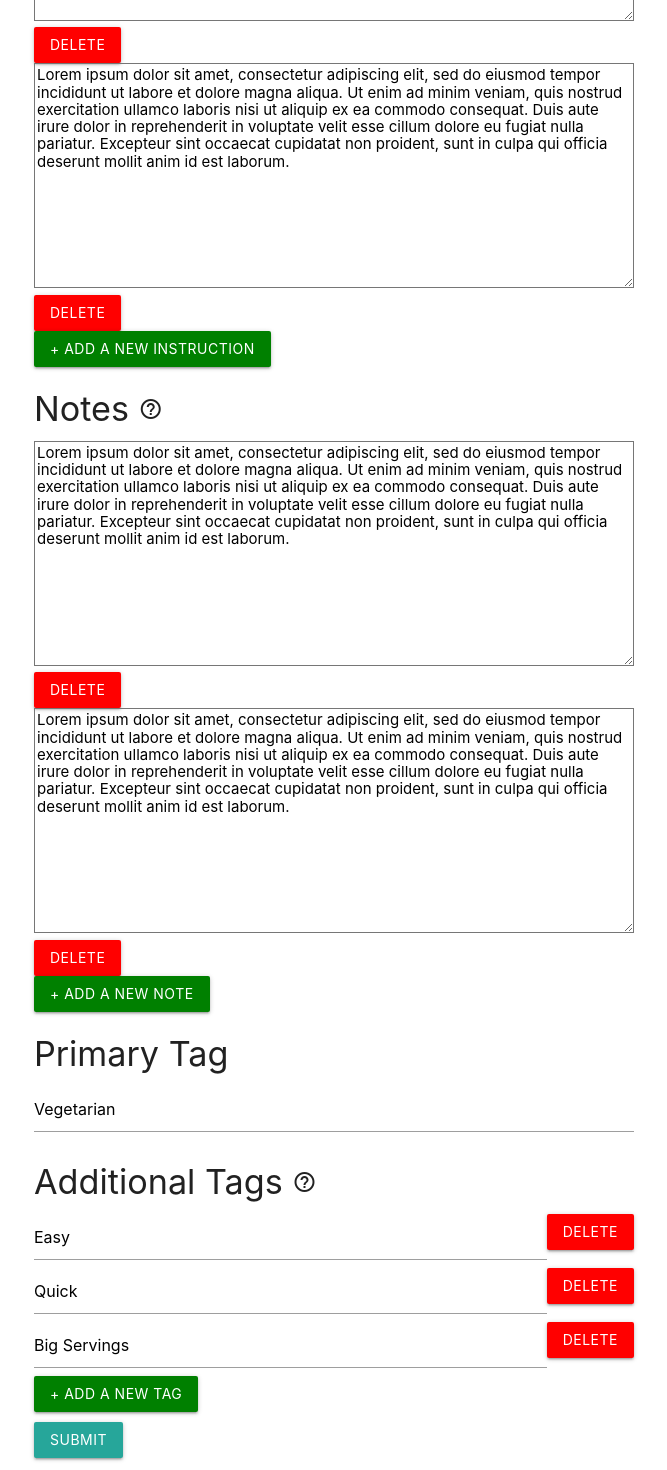
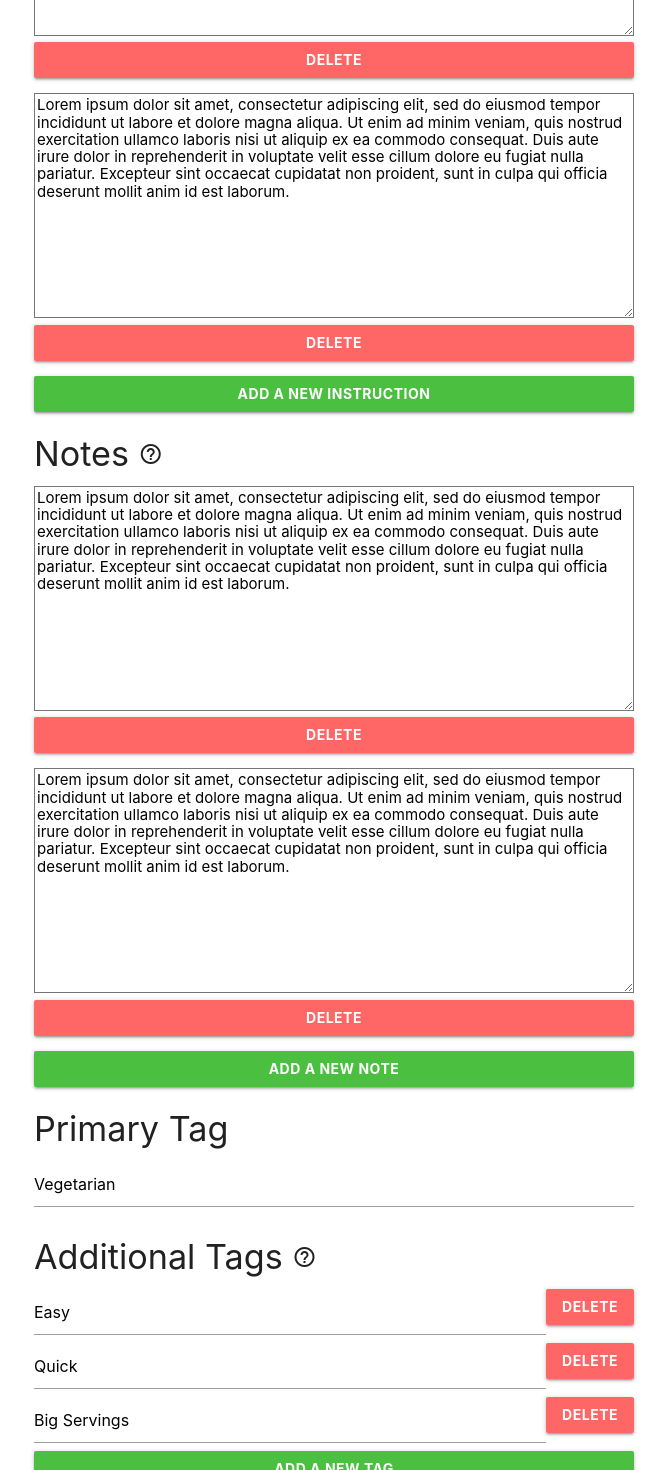
Before and after one commit to TaylorCookie/Recipe-PWA, an Angular app: page /recipe-edit/1 in a window 1280 px wide. Shown: the part 1330-2800 px from the top of the page, without its empty margins (306-973 px from the left). Built offline with nearby package versions, Linux system fonts and the light colour scheme.

Commit message:
Styling Changes
Max-width set for each page
Minor styling tweaks most places
Button styling in edit form

```diff
--- a/src/app/add-recipe-form/add-recipe-form.component.css
+++ b/src/app/add-recipe-form/add-recipe-form.component.css
@@ -3,7 +3,7 @@ h4 {
 }
 
 .recipePage {
-  max-width: 800px;
+  max-width: 600px;
 }
 
 .active {
--- a/src/app/cards/cards.component.css
+++ b/src/app/cards/cards.component.css
@@ -1,15 +1,3 @@
-.error_overlay {
-  position: absolute;
-  top: 0;
-  left: 0;
-  height: 100%;
-  width: 100%;
-  background-color: darkgrey;
-  z-index: 1000;
-  opacity: 0.8;
-  text-align: center;
-}
-
 .wrapper {
   max-width: 1400px;
   margin: auto;
--- a/src/app/display-recipe/display-recipe.component.css
+++ b/src/app/display-recipe/display-recipe.component.css
@@ -9,6 +9,7 @@ h5 {
   flex-direction: column;
   margin-bottom: 100px;
   margin-top: 10px;
+  max-width: 600px;
 }
 
 .summary_container {
@@ -18,19 +19,10 @@ h5 {
 .header {
   display: flex;
   align-items: center;
-  justify-content: center;
 }
 
-.title {
-  margin: 10px;
-}
-
-.favorite {
-  background-color: #b3b3b3;
-}
-
-.favorite_btn {
-  background-color: #ff625e;
+.edit_btn {
+  background-color: hsl(27, 100%, 70%);
 }
 
 .info_container {
--- a/src/app/display-recipe/display-recipe.component.html
+++ b/src/app/display-recipe/display-recipe.component.html
@@ -1,16 +1,13 @@
 <div class="recipe_container container">
-  <div class="summary_container" style.backgroundColor="{{ backgroundColor }}">
-    <div class="header">
-      <button
-        class="btn-floating btn_base favorite"
-        [class.favorite_btn]="recipe?.favorite"
-        (click)="updateFavorite($event, recipe!.id, recipe!)"
-      >
-        <i class="material-icons">favorite</i>
-      </button>
-      <h3 class="title">{{ recipe?.title }}</h3>
-      <a href="/recipe-edit/{{ recipe?.id }}">
-        <button class="btn-floating btn_base edit">
+  <div
+    class="summary_container container-fluid"
+    style.backgroundColor="{{ backgroundColor }}"
+  >
+    <div class="header row">
+      <h3 class="title col s9">{{ recipe?.title }}</h3>
+
+      <a class="col s3" href="/recipe-edit/{{ recipe?.id }}">
+        <button class="btn-floating btn_base edit_btn">
           <i class="material-icons">edit</i>
         </button></a
       >
--- a/src/app/display-recipe/display-recipe.component.ts
+++ b/src/app/display-recipe/display-recipe.component.ts
@@ -32,12 +32,4 @@ export class DisplayRecipeComponent implements OnInit {
       this.timeFormatted = this.recipeService.convertTime(recipe.time);
     });
   }
-
-  updateFavorite(event: any, id: number, recipe: Recipe): void {
-    // this.recipeService.favoriteRecipe(recipe, id).subscribe((res) => {
-    //   console.log(res);
-    // });
-
-    event.target.classList.toggle('favorite_btn');
-  }
 }
--- a/src/app/recipe-editor/recipe-editor.component.css
+++ b/src/app/recipe-editor/recipe-editor.component.css
@@ -19,6 +19,14 @@ textarea {
   margin-bottom: 75px;
 }
 
+.input_box {
+  display: flex;
+}
+
+.ins_note_container {
+  margin-bottom: 1rem;
+}
+
 .btn_base {
   background-color: #b3b3b3;
 }
@@ -33,19 +41,27 @@ textarea {
 }
 
 .delete_btn {
-  background-color: red;
+  background-color: hsl(0, 100%, 70%);
+  font-weight: bold;
+}
+
+.delete_btn_ins_note {
+  background-color: hsl(0, 100%, 70%);
+  font-weight: bold;
+  width: 100%;
 }
 
 .add_btn {
-  background-color: green;
+  background-color: hsl(115, 50%, 50%);
+  font-weight: bold;
+  width: 100%;
 }
 
 .submit_btn {
-  margin-top: 10px;
-}
-
-.input_box {
-  display: flex;
+  background-color: hsl(204, 70%, 50%);
+  margin-top: 30px;
+  font-weight: bold;
+  width: 100%;
 }
 
 .tooltip_span {
--- a/src/app/recipe-editor/recipe-editor.component.html
+++ b/src/app/recipe-editor/recipe-editor.component.html
@@ -2,7 +2,7 @@
   <div class="container editor_container">
     <div class="edit_div">
       <div class="heading_container">
-        <h3>Edit</h3>
+        <h3>Edit Form</h3>
         <div class="button_row">
           <button
             (click)="updateFavorite($event, recipe!.id, recipe!)"
@@ -84,7 +84,7 @@
           </button>
         </div>
         <button class="add_btn btn" (click)="addIngredients($event)">
-          + Add a new ingredient
+          Add a new ingredient
         </button>
       </div>
 
@@ -112,7 +112,7 @@
         </div>
 
         <div
-          class="instructionsList"
+          class="instructionsList ins_note_container"
           *ngFor="
             let ins of recipeForm.get('instructions').controls;
             let i = index
@@ -127,12 +127,15 @@
             value="{{ ins }}"
           ></textarea>
 
-          <button class="delete_btn btn" (click)="removeInstruction(i)">
+          <button
+            class="delete_btn_ins_note btn"
+            (click)="removeInstruction(i)"
+          >
             Delete
           </button>
         </div>
         <button class="add_btn btn" (click)="addInstructions($event)">
-          + Add a new instruction
+          Add a new instruction
         </button>
       </div>
 
@@ -160,7 +163,7 @@
         </div>
 
         <div
-          class="notesList"
+          class="notesList ins_note_container"
           *ngFor="let note of recipeForm.get('notes').controls; let i = index"
           formArrayName="notes"
         >
@@ -172,10 +175,12 @@
             value="{{ note }}"
           ></textarea>
 
-          <button class="delete_btn btn" (click)="removeNote(i)">Delete</button>
+          <button class="delete_btn_ins_note btn" (click)="removeNote(i)">
+            Delete
+          </button>
         </div>
         <button class="add_btn btn" (click)="addNotes($event)">
-          + Add a new note
+          Add a new note
         </button>
       </div>
 
@@ -233,12 +238,12 @@
           <button class="delete_btn btn" (click)="removeTag(i)">Delete</button>
         </div>
         <button class="add_btn btn" (click)="addTags($event)">
-          + Add a new tag
+          Add a new tag
         </button>
       </div>
     </div>
     <!--End of container div-->
 
-    <button class="btn submit_btn" type="submit">Submit</button>
+    <button class="btn submit_btn" type="submit">Submit Updated Form</button>
   </div>
 </form>
--- a/src/app/recipe-editor/recipe-editor.component.ts
+++ b/src/app/recipe-editor/recipe-editor.component.ts
@@ -170,6 +170,10 @@ export class RecipeEditorComponent implements OnInit {
   }
 
   removeIngredient(i: number) {
+    //guard clause to prevent accidently deleting
+    const res = window.confirm('Are you sure you want to delete?');
+    if (!res) return;
+
     //cast to HTMLInputElement for access to value
     const el = <HTMLInputElement>(
       document.getElementById(`ing-${i}`)?.closest('.ingredientsList')
@@ -188,6 +192,10 @@ export class RecipeEditorComponent implements OnInit {
   }
 
   removeInstruction(i: number) {
+    //guard clause to prevent accidently deleting
+    const res = window.confirm('Are you sure you want to delete?');
+    if (!res) return;
+
     //cast to HTMLInputElement for access to value
     const el = <HTMLInputElement>(
       document.getElementById(`ins-${i}`)?.closest('.instructionsList')
@@ -206,6 +214,10 @@ export class RecipeEditorComponent implements OnInit {
   }
 
   removeNote(i: number) {
+    //guard clause to prevent accidently deleting
+    const res = window.confirm('Are you sure you want to delete?');
+    if (!res) return;
+
     //cast to HTMLInputElement for access to value
     const el = <HTMLInputElement>(
       document.getElementById(`note-${i}`)?.closest('.notesList')
@@ -224,6 +236,10 @@ export class RecipeEditorComponent implements OnInit {
   }
 
   removeTag(i: number) {
+    //guard clause to prevent accidently deleting
+    const res = window.confirm('Are you sure you want to delete?');
+    if (!res) return;
+
     //cast to HTMLInputElement for access to value
     const el = <HTMLInputElement>(
       document.getElementById(`tag-${i}`)?.closest('.tagsList')
```
